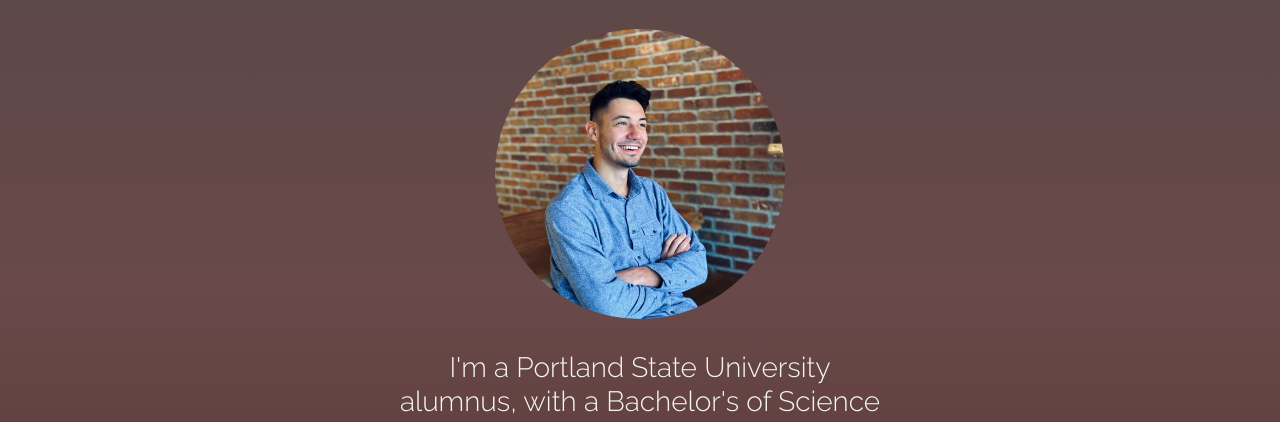
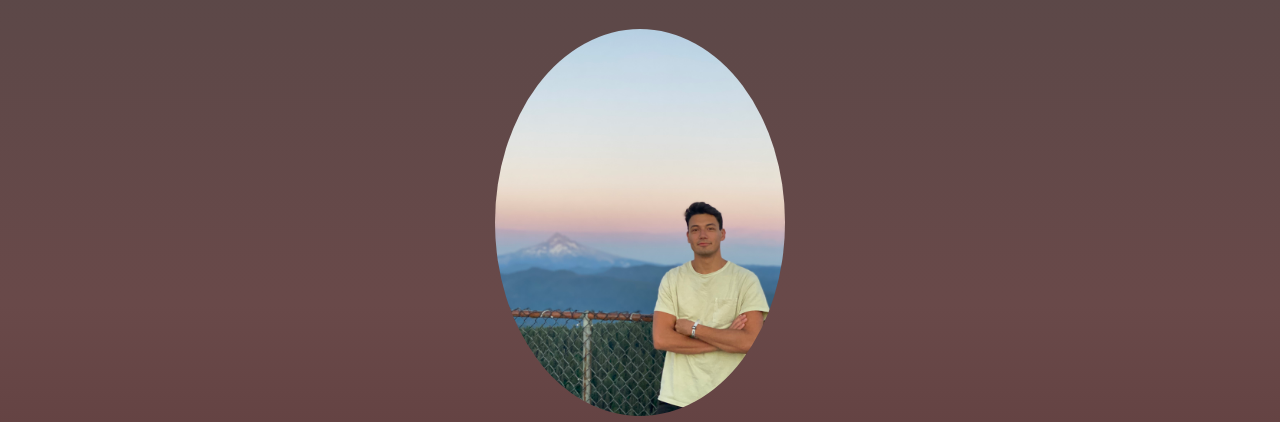
Before and after one commit to andrewbespaly/andrewbespaly.github.io, a plain HTML site: page index.html in a window 1280 px wide. Shown: the part 511-933 px from the top of the page. Drawn offline with nearby package versions, Linux system fonts and the light colour scheme.

Commit message:
updated profile pic

```diff
--- a/index.html
+++ b/index.html
@@ -30,7 +30,7 @@
           </div>
         </div>
         <div class="row d-flex justify-content-center">
-          <img src=imgs/profpic.jpg alt="" class="img-fluid col-sm-3 about_img" />
+          <img src=imgs/profpic2.jpg alt="" class="img-fluid col-sm-3 about_img" />
         </div>
         <div class="row d-flex justify-content-center">
           <h3 class="col-sm-5 d-sm-inline-block ">
```
